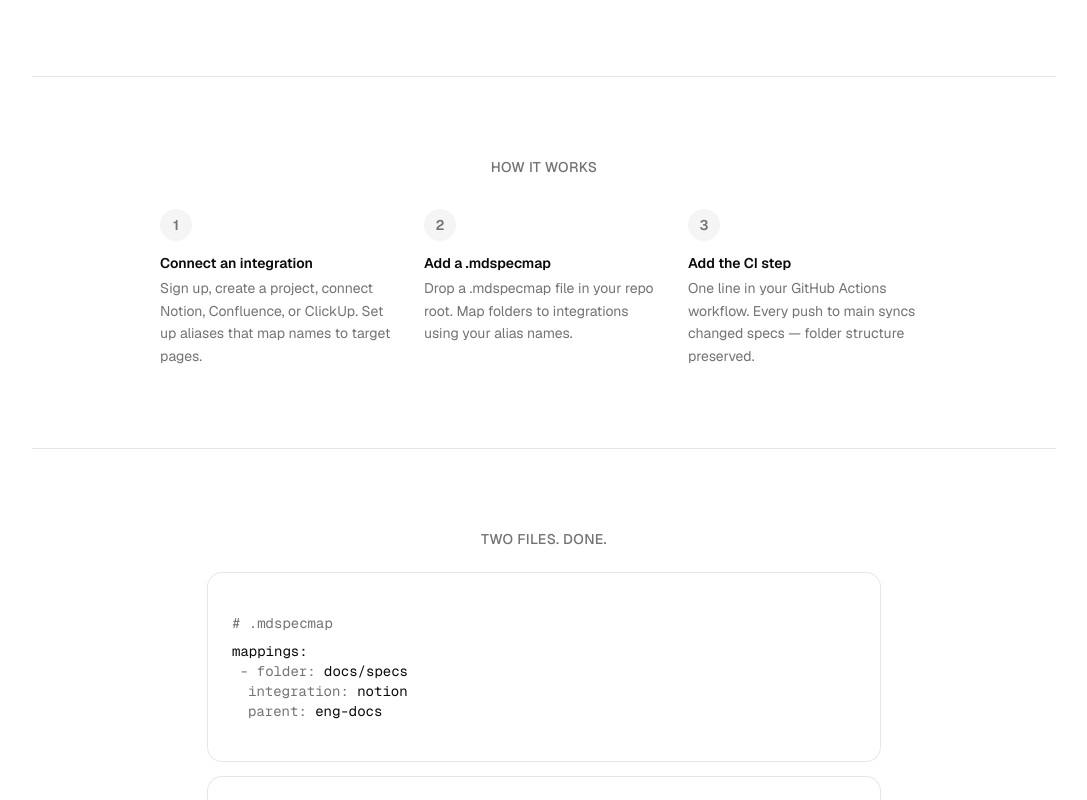
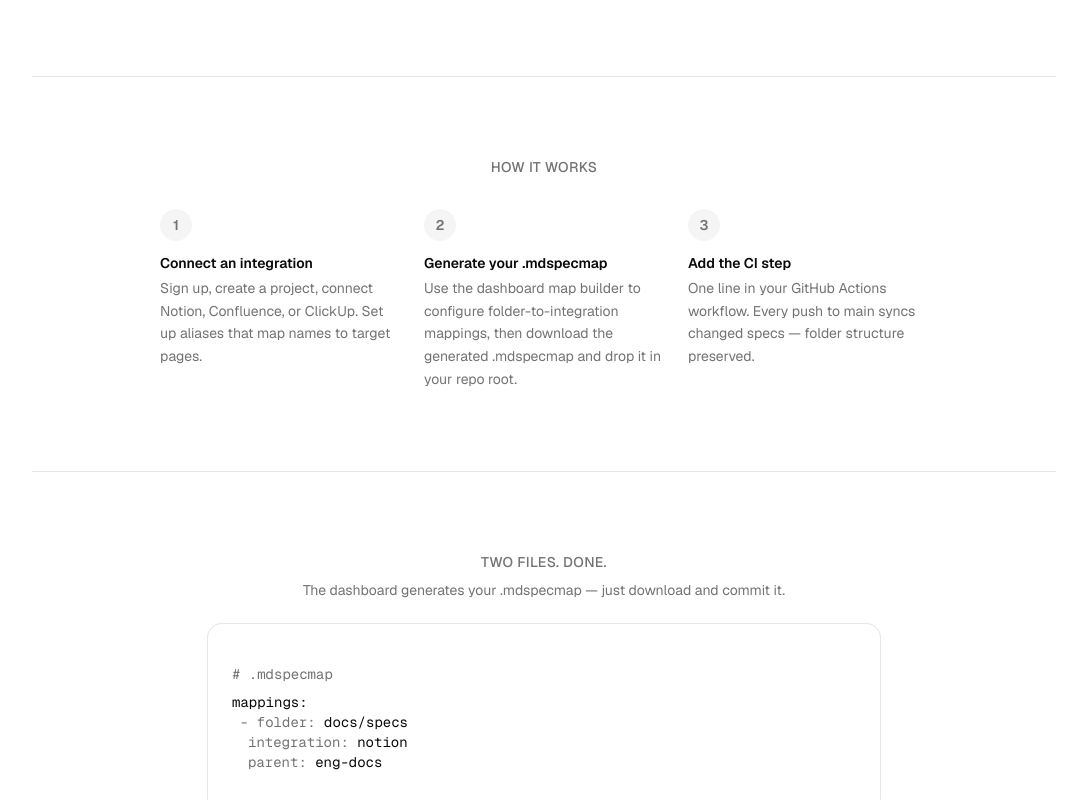
Before and after one commit to mohzameer/mdspecr2, a Next.js app in the folder apps/web/: page / in a window 1280 px wide. Shown: the part 516-1316 px from the top of the page, without its empty margins (96-1183 px from the left). Built offline with nearby package versions, Linux system fonts and the light colour scheme.

Commit message:
Updtaed landing page

```diff
--- a/apps/web/app/page.tsx
+++ b/apps/web/app/page.tsx
@@ -52,7 +52,7 @@ export default function LandingPage() {
           <p className="text-sm font-medium text-muted-foreground uppercase tracking-wide mb-8 text-center">How it works</p>
           <div className="grid sm:grid-cols-3 gap-6">
             <Step number="1" title="Connect an integration" description="Sign up, create a project, connect Notion, Confluence, or ClickUp. Set up aliases that map names to target pages." />
-            <Step number="2" title="Add a .mdspecmap" description="Drop a .mdspecmap file in your repo root. Map folders to integrations using your alias names." />
+            <Step number="2" title="Generate your .mdspecmap" description="Use the dashboard map builder to configure folder-to-integration mappings, then download the generated .mdspecmap and drop it in your repo root." />
             <Step number="3" title="Add the CI step" description="One line in your GitHub Actions workflow. Every push to main syncs changed specs — folder structure preserved." />
           </div>
         </div>
@@ -63,7 +63,8 @@ export default function LandingPage() {
       {/* Code snippet */}
       <section className="px-6 py-20">
         <div className="max-w-2xl mx-auto space-y-4">
-          <p className="text-sm font-medium text-muted-foreground uppercase tracking-wide mb-6 text-center">Two files. Done.</p>
+          <p className="text-sm font-medium text-muted-foreground uppercase tracking-wide mb-2 text-center">Two files. Done.</p>
+          <p className="text-center text-sm text-muted-foreground mb-6">The dashboard generates your .mdspecmap — just download and commit it.</p>
           <Card>
             <CardContent className="p-6 font-mono text-sm">
               <div className="text-muted-foreground mb-2"># .mdspecmap</div>
```
